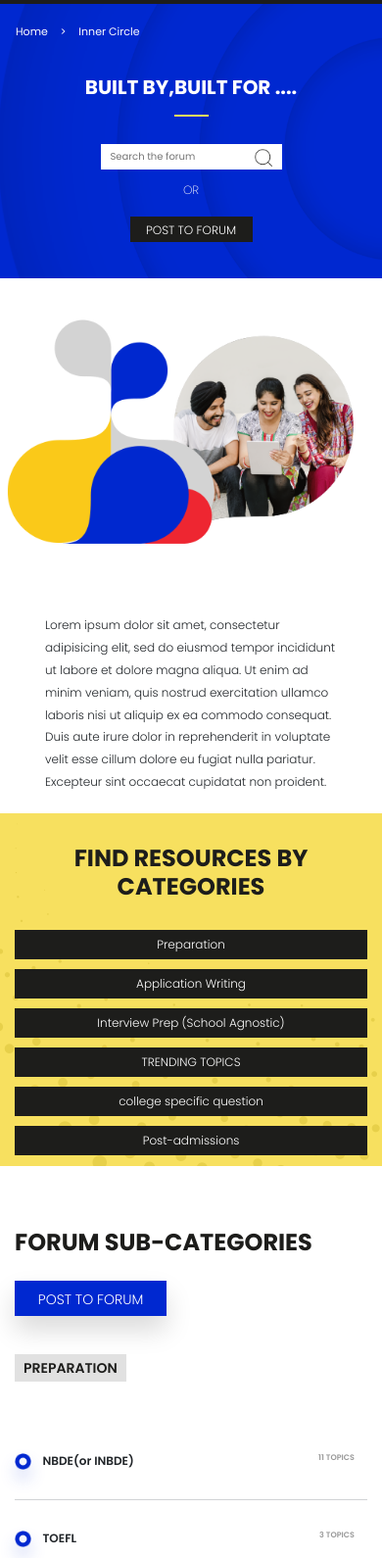
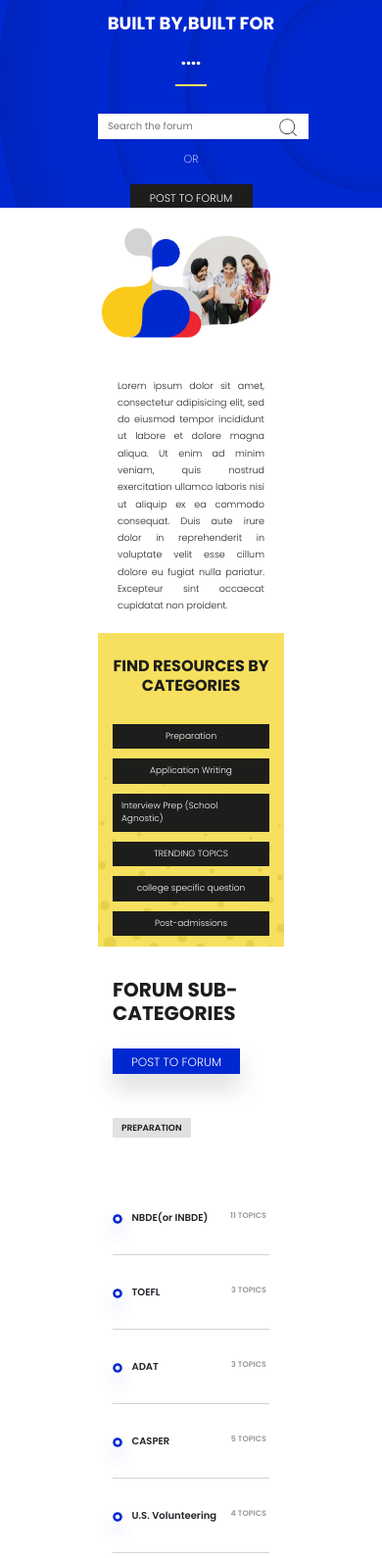
Before and after one commit to myfreelance-in/interview-task, a plain HTML site: page index.html in a window 390 px wide. Shown: the part 88-1678 px from the top of the page at 98% size. Drawn offline with nearby package versions, Linux system fonts and the light colour scheme.

Commit message:
Update style.css

```diff
--- a/assets/css/style.css
+++ b/assets/css/style.css
@@ -2,19 +2,25 @@
 @import url('https://fonts.googleapis.com/css2?family=Poppins:ital,wght@0,100;0,200;0,300;0,400;0,500;0,600;0,700;0,800;0,900;1,100;1,200;1,300;1,400;1,500;1,600;1,700;1,800;1,900&display=swap');
 
 *{
+    margin: 0;
+    padding: ;
     box-sizing: border-box;
 }
 
 .body{
-    width: 100%;
     height: auto;
+    overflow-x: hidden !important;
 }
+
+.inner-padding{
+    padding: 0 250px;
+  }
 
 .logo{
 font-family: Poppins;
 font-weight: bold;
-font-size: 20px;
-line-height: 33px;
+font-size: 16px;
+line-height: 1.5;
 display: flex;
 align-items: flex-end;
 color: #FFFFFF;
@@ -24,8 +30,7 @@ color: #FFFFFF;
 font-family: Poppins;
 font-style: normal;
 font-weight: 200;
-font-size: 20px;
-line-height: 33px;
+font-size: 16px;
 display: flex;
 align-items: flex-end;
 color: #FFFFFF;
@@ -33,28 +38,28 @@ color: #FFFFFF;
 
 /* Css of Navbar */
 .nav-item{
-    padding: 0px 35px;
+    padding: 0px 0px;
 }
 
 .nav-link{
 font-family: Poppins;
 font-style: normal;
 font-weight: normal;
-font-size: 16px;
+font-size: 12px;
 line-height: 27px;
 color: #FFFFFF !important;
 }
 
 
 .dropdown-menu{
-    width: 234px ;
+    width: 213px ;
     height: auto ;
+    left: -21px;
     top: 59px;
-    padding: 20px;
-    margin: 10px;
+    padding: 5px;
     float: left !important;
     font-family: Poppins;
-    font-size: 0.8rem;
+    font-size: 0.7rem;
     line-height: 2.5;
     color: #212529;
     text-align: left;
@@ -67,7 +72,7 @@ color: #FFFFFF !important;
   .dropdown-menu:after {
     content: " ";
     position: absolute;
-    right: 30px;
+    right: 33px;
     top: -15px;
     border-top: none;
     border-right: 15px solid transparent;
@@ -81,75 +86,98 @@ color: #FFFFFF !important;
 
 @media screen and (max-width: 1024px)
 {
+    .inner-padding{
+        padding: 0 200px;
+      }
+
     .logo1, .logo{
-        font-size: 18px;
+        font-size: 12px;
     }
     .nav-item{
-        padding: 0px 25px;
+        padding: 0px 0px;
     }
 
     .nav-link{
-        font-size: 14px;
+        font-size: 9px;
         }
 
         .dropdown-menu{
-            width: 220px;
+            width: 200px;
+            left: -37px;
+            top: 59px;
         }
 
 }
 
 @media screen and (max-width: 768px)
 {
+    .inner-padding{
+        padding: 0 130px;
+      }
+
     .logo1, .logo{
-        font-size: 16px;
+        font-size: 10px;
     }
     .nav-item{
         padding: 0px 0px;
     }
 
     .nav-link{
-        font-size: 12px;
+        font-size: 10px;
         }
 
+
         .dropdown-menu::after{
-            right: 585px;
-            top: 38px;
+            right: 137px;
+            top: 30px;
         }
 }
 
 @media screen and (max-width: 480px)
 {
+
+
+.inner-padding{
+    padding: 0 100px;
+  }
+
     .logo1, .logo{
-        font-size: 14px;
+        font-size: 9px;
     }
     .nav-item{
         padding: 0px 0px;
     }
 
     .nav-link{
-        font-size: 12px;
+        font-size: 10px;
         }
 
         .dropdown-menu::after{
-            right: 242px;
-            top: 38px;
+            right: 94px;
+            top: 32px;
         }
 }
 
 @media screen and (max-width: 375px)
 {
+    .inner-padding{
+        padding: 0 80px;
+      }
         .dropdown-menu::after{
-            right: 193px;
-            top: 38px;
+            right: 83px;
+            top: 32px;
         }
 }
 
 @media screen and (max-width: 320px)
 {
+    .inner-padding{
+        padding: 0 60px;
+      }
 
         .dropdown-menu::after{
-            right: 137px;
-            top: 38px;
+            right: 62px;
+            top: 32px;
         }
 }
 
@@ -168,15 +196,16 @@ color: #FFFFFF !important;
 
 .breadcrumb{
     background-color: transparent;
-    padding-top: 20px;
+    padding-top: 15px;
+    padding: .75rem 0rem;
     font-family: Poppins;
-    font-size: 13px;
+    font-size: 12px;
 }
 
 .breadcrumb a{
     background-color: transparent;
     font-family: Poppins;
-    font-size: 13px;
+    font-size: 12px;
     color: #FFFFFF;
 }
 
@@ -186,7 +215,7 @@ color: #FFFFFF !important;
 
 .breadcrumb-item{
     font-family: Poppins;
-    font-size: 13px;
+    font-size: 12px;
     color: #FFFFFF;
 }
 
@@ -201,7 +230,7 @@ color: #FFFFFF !important;
 .banner-heading h1{
     font-family: Poppins;
     font-weight: bold;
-    font-size: 45px;
+    font-size: 40px;
     line-height: 2;
     color: #FFFFFF;
     transition: 0.4s;
@@ -210,7 +239,7 @@ color: #FFFFFF !important;
 .banner-heading h4{
     font-family: Poppins;
     font-weight: 200;
-    font-size: 18px;
+    font-size: 16px;
     line-height: 2;
     margin-bottom: 15px;
     color: #FFFFFF;
@@ -233,7 +262,7 @@ color: #FFFFFF !important;
 
 form.search input[type=text] {
     padding: 10px;
-    font-size: 16px;
+    font-size: 14px;
     font-family: Poppins;
     border: 0px solid grey;
     float: left;
@@ -248,7 +277,7 @@ form.search input[type=text] {
     padding: 10px;
     background: #ffffff;
     color: #000000;
-    font-size: 17px;
+    font-size: 15px;
     border: 0px solid grey;
     border-left: none;
     cursor: pointer;
@@ -288,7 +317,7 @@ text-decoration: none;
 .post-forum-button a{
     font-family: Poppins;
     font-weight: 300;
-    font-size: 18px;
+    font-size: 16px;
     color: #ffffff;
 }
 
@@ -297,11 +326,11 @@ text-decoration: none;
   @media screen and (max-width:1024px) {
 
     .banner{
-        height: 450px;
+        height: 400px;
     }
 
     .banner-heading h1{
-        font-size: 35px;
+        font-size: 30px;
     }
 
     .banner-line{
@@ -311,11 +340,12 @@ text-decoration: none;
     }
 
     .search-bar{
-        width: 40%;
+        width: 70%;
+        height: 65px;
     }
 
     form.search input[type=text] {
-        font-size: 14px;
+        font-size: 12px;
         width: 85%;
         height: 46px;
       }
@@ -323,7 +353,7 @@ text-decoration: none;
       form.search button {
         width: 15%;
         height: 46px;
-        font-size: 15px;
+        font-size: 13px;
       }
 
       form.search button img {
@@ -332,7 +362,7 @@ text-decoration: none;
       }
 
       .banner-heading h4{
-        font-size: 16px;
+        font-size: 14px;
     }
 
     .post-forum-button{
@@ -342,7 +372,7 @@ text-decoration: none;
     }
 
     .post-forum-button a{
-        font-size: 16px;
+        font-size: 14px;
     }
 
   }
@@ -350,26 +380,26 @@ text-decoration: none;
   @media screen and (max-width:768px) {
 
     .banner{
-        height: 380px;
+        height: 330px;
     }
 
     .banner-heading h1{
-        font-size: 25px;
+        font-size: 20px;
     }
 
     .banner-line{
-        width: 60px;
+        width: 45px;
         height: 3px;
         margin-bottom: 2rem;
     }
 
     .search-bar{
-        width: 35%;
-        height: 60px;
+        width: 65%;
+        height: 50px;
     }
 
     form.search input[type=text] {
-        font-size: 12px;
+        font-size: 11px;
         width: 80%;
         height: 36px;
       }
@@ -377,7 +407,7 @@ text-decoration: none;
       form.search button {
         width: 20%;
         height: 36px;
-        font-size: 13px;
+        font-size: 12px;
         padding: 7px 0px 7px 10px;
       }
 
@@ -387,7 +417,7 @@ text-decoration: none;
       }
 
       .banner-heading h4{
-        font-size: 14px;
+        font-size: 12px;
     }
 
     .post-forum-button{
@@ -397,7 +427,7 @@ text-decoration: none;
     }
 
     .post-forum-button a{
-        font-size: 14px;
+        font-size: 12px;
     }
 
   }
@@ -405,26 +435,26 @@ text-decoration: none;
   @media screen and (max-width:480px) {
 
     .banner{
-        height: 280px;
+        height: 260px;
     }
 
     .breadcrumb a,
     .breadcrumb-item{
-        font-size: 11px;
+        font-size: 9px;
     }
 
     .banner-heading h1{
-        font-size: 20px;
+        font-size: 18px;
     }
 
     .banner-line{
-        width: 35px;
+        width: 32px;
         height: 2px;
         margin-bottom: 1.8rem;
     }
 
     .search-bar{
-        width: 185px;
+        width: 215px;
         height: 35px;
     }
 
@@ -448,7 +478,7 @@ text-decoration: none;
       }
 
       .banner-heading h4{
-        font-size: 12px;
+        font-size: 11px;
     }
 
     .post-forum-button{
@@ -458,7 +488,7 @@ text-decoration: none;
     }
 
     .post-forum-button a{
-        font-size: 12px;
+        font-size: 11px;
     }
 
 
@@ -469,34 +499,35 @@ text-decoration: none;
 /* Css of image and para Section */
 
 .card-text{
-margin: 150px 26px;
+margin: 75px 0px;
 /* text-align: justify; */
 font-family: Poppins;
 font-weight: 300;
-font-size: 18px;
-line-height: 1.9;
+font-size: 0.8rem;
+line-height: 1.8;
 transition: 0.4s;
 }
 
 @media screen and (max-width:1024px) {
     .card-text{
-        margin: 70px 26px;
-        font-size: 16px;
+        margin: 26px 0px;
+        font-size: 0.7rem;
         }
   }
 
   @media screen and (max-width:768px) {
     .card-text{
-        margin: 10px 26px;
-        font-size: 14px;
+        margin: 20px 0px;
+        font-size: 0.58rem;
         }
 
   }
 
   @media screen and (max-width:480px) {
     .card-text{
-        margin: 10px 26px;
-        font-size: 12px;
+        margin: 0px 0px;
+        font-size: 0.6rem;
+        text-align: justify;
         }
 
   }
@@ -507,15 +538,16 @@ transition: 0.4s;
 .banner3{
     background-image: url("../images/background/categories.png");
     height: 360px;
+    margin: 0px auto;
     background-position: center;
     background-repeat: no-repeat;
     background-size: cover;
 }
 
 .ban3-heading h1{
-    padding-top: 4rem;
+    padding-top: 3.5rem;
     text-align: center;
-    font-size: 2.5rem;
+    font-size: 2rem;
     font-family: Poppins;
     font-weight: bold;
     color: #1D1D1B;
@@ -536,7 +568,7 @@ transition: 0.4s;
     color: #FFFFFF !important;
     font-family: Poppins;
     font-weight: 300;
-    font-size: 16px;
+    font-size: 12px;
     transition: 0.4s;
 }
 
@@ -551,7 +583,7 @@ transition: 0.4s;
     color: #FFFFFF !important;
     font-family: Poppins;
     font-weight: 300;
-    font-size: 16px;
+    font-size: 12px;
     transition: 0.4s;
 }
 
@@ -576,67 +608,88 @@ color: #1D1D1B !important;
 }
 
 .menu-align{
-    margin-left: 240px;
+    margin-left: 197px;
 }
 
 .menu-align1{
-    margin-right: 300px;
+    margin-right: 246px;
 }
 
 
 @media screen and (max-width:1024px) {
     .category-menu a{
-      font-size: 15px;
+      font-size: 9px;
+      padding: 5px 11px;
+    }
+
+    .banner3{
+        height: 240px;
+    }
+
+    .menu-align{
+        margin-left: 147px;
+    }
+
+    .menu-align1{
+        margin-right: 184px;
     }
 
     .category-menu1 a{
-        font-size: 15px;
-        padding: 10px 12px;
+        font-size: 9px;
+        padding: 5px 11px;
       }
 
     .category-box{
-        margin-top: 65px;
+        margin-top: 40px;
     }
 
     .ban3-heading h1{
-        padding-top: 3rem;
-       font-size: 2rem;
+        padding-top: 2.5rem;
+       font-size: 1.5rem;
     }
   }
 
   @media screen and (max-width:768px) {
     .category-menu a{
-        font-size: 12px;
+        font-size: 7px;
         padding: 6px 9px;
       }
 
       .menu-align{
-        margin-left: 164px;
+        margin-left: 120px;
+    }
+
+    .banner3{
+        height: 190px;
     }
 
     .menu-align1{
-        margin-right: 214px;
+        margin-right: 148px;
     }
 
       .category-menu1 a{
-        font-size: 12px;
+        font-size: 7px;
         padding: 6px 9px;
       }
 
       .category-box{
-        margin-top: 55px;
+        margin-top: 35px;
     }
 
     .ban3-heading h1{
-        padding-top: 3rem;
-       font-size: 1.8rem;
+        padding-top: 1.5rem;
+       font-size: 1.4rem;
     }
   }
 
   @media screen and (max-width:480px) {
     .category-menu a{
-        font-size: 12px;
+        font-size: 9px;
     margin-bottom: 10px;
+    }
+
+    .banner3{
+        height: 320px;
     }
     .menu-align{
         margin-left: 0px;
@@ -647,7 +700,7 @@ color: #1D1D1B !important;
     }
 
       .category-menu1 a{
-        font-size: 12px;
+        font-size: 9px;
         margin-bottom: 10px;
         margin-top: 0px;
       }
@@ -656,8 +709,8 @@ color: #1D1D1B !important;
     }
 
     .ban3-heading h1{
-        padding-top: 2rem;
-       font-size: 1.5rem;
+        padding-top: 1.5rem;
+       font-size: 1rem;
     }
   }
 
@@ -668,20 +721,21 @@ color: #1D1D1B !important;
     margin: 0px;
 }
 .category1{
-    margin-top: 4rem;
+    margin-top: 2rem;
 }
 .category-heading h1{
-    padding-top: 4rem;
+    padding-top: 2rem;
     font-family: Poppins;
     font-weight: bold;
+    font-size: 30px;
     color: #1D1D1B;
     transition: 0.4s;
 }
 .post-forum-button2{
     text-align: center;
-    padding: 16px;
-    width: 209px;
-    height: 56px;
+    padding: 10px;
+    width: 180px;
+    height: 46px;
     float: right;
     background: #0028D0;
     box-shadow: 0px 14px 27px rgba(0, 0, 0, 0.15);
@@ -695,7 +749,7 @@ text-decoration: none;
 .post-forum-button2 a{
     font-family: Poppins;
     font-weight: 300;
-    font-size: 18px;
+    font-size: 16px;
     color: #ffffff;
 }
 
@@ -713,7 +767,7 @@ ul.sub-category-title li{
     font-family: Poppins;
     font-weight: 600;
     text-transform: uppercase;
-    font-size: 21px;
+    font-size: 18px;
     transition: 0.4s;
 }
 
@@ -746,14 +800,14 @@ ul.sub-category-title li{
     font-family: Poppins;
 font-style: normal;
 font-weight: 600;
-font-size: 12px;
+font-size: 11px;
 color: #999999;
 transition: 0.4s;
 }
 
 ul.category-list li img{
-    width: 20px;
-    height: 20px;
+    width: 18px;
+    height: 18px;
     filter: drop-shadow(0px 10px 8px rgba(0, 40, 208, 0.23));
     -webkit-filter: drop-shadow(0px 10px 8px rgba(0, 40, 208, 0.23));
     transition: 0.4s;
@@ -767,59 +821,25 @@ ul.category-list li{
     font-family: Poppins;
     font-style: normal;
     font-weight: 600;
-    font-size: 20px;
+    font-size: 18px;
     border-bottom: 1px solid #D1D3D5;
     transition: 0.4s;
 }
 
 @media screen and (max-width:1024px) {
+
     .category-heading h1{
-        font-size: 2rem;
+        font-size: 25px;
     }
 
     ul.sub-category-title li{
-        padding: 8px 13px;
-        font-size: 18px;
-    }
-
-    .post-forum-button2{
-        padding: 13px;
-        width: 185px;
-        height: 46px;
-    }
-
-    .post-forum-button2 a{
-        font-size: 16px;
-    }
-
-    ul.category-list li{
-        font-size: 18px;
-    }
-
-    ul.category-list li img{
-        width: 19px;
-        height: 19px;
-    }
-
-    .badges {
-    font-size: 10px;
-    }
-
-  }
-
-  @media screen and (max-width:768px) {
-    .category-heading h1{
-        font-size: 1.8rem;
-    }
-
-    ul.sub-category-title li{
-        padding: 6px 11px;
+        padding: 4px 11px;
         font-size: 16px;
     }
 
     .post-forum-button2{
         padding: 6px;
-        width: 155px;
+        width: 140px;
         height: 36px;
     }
 
@@ -832,13 +852,49 @@ ul.category-list li{
     }
 
     ul.category-list li img{
-        width: 18px;
-        height: 18px;
+        width: 16px;
+        height: 16px;
+    }
+
+    .badges {
+    font-size: 10px;
+    margin-right: 70px;
+    }
+
+  }
+
+  @media screen and (max-width:768px) {
+    .category-heading h1{
+        font-size: 20px;
+    }
+
+    ul.sub-category-title li{
+        padding: 6px 11px;
+        font-size: 14px;
+    }
+
+    .post-forum-button2{
+        padding: 0px;
+        width: 130px;
+        height: 26px;
+    }
+
+    .post-forum-button2 a{
+        font-size: 12px;
+    }
+
+    ul.category-list li{
+        font-size: 14px;
+    }
+
+    ul.category-list li img{
+        width: 14px;
+        height: 14px;
     }
 
     .badges {
         font-size: 10px;
-        margin-right: 85px;
+        margin-right: 60px;
         }
 
 
@@ -846,7 +902,7 @@ ul.category-list li{
 
   @media screen and (max-width:480px) {
     .category-heading h1{
-        font-size: 1.5rem;
+        font-size: 20px;
     }
 
     .category1{
@@ -855,33 +911,52 @@ ul.category-list li{
 
     ul.sub-category-title li{
         padding: 4px 9px;
-        font-size: 14px;
+        font-size: 9px;
     }
 
     .post-forum-button2{
-        padding: 6px;
-        width: 155px;
-        height: 36px;
+        padding: 0px;
+        width: 130px;
+        height: 26px;
         float: none;
     }
 
     .post-forum-button2 a{
-        font-size: 14px;
+        font-size: 12px;
     }
 
     ul.category-list li{
-        font-size: 12px;
+        font-size: 10px;
     }
 
     ul.category-list li img{
-        width: 17px;
-        height: 17px;
+        width: 10px;
+        height: 10px;
     }
 
     .badges {
         font-size: 8px;
-        margin-right: 10px;
+        margin-right: 0px;
         }
+
+  }
+  @media screen and (max-width:375px) {
+
+    ul.sub-category-title li{
+        padding: 4px 9px;
+        font-size: 8px;
+    }
+
+
+
+  }
+  @media screen and (max-width:320px) {
+
+    ul.sub-category-title li{
+        padding: 4px 9px;
+        font-size: 8px;
+    }
+
 
   }
 
@@ -909,11 +984,11 @@ ul.category-list li{
 
 .f-align p{
     text-align: left;
-    width: 67%;
+    width: 100%;
     font-family: Poppins;
     font-style: normal;
     font-weight: 200;
-    font-size: 14px;
+    font-size: 12px;
     color: #FFFFFF;
     line-height: 1.5;
     transition: 0.4s;
@@ -929,7 +1004,7 @@ ul.category-list li{
 	font-family: Poppins;
     font-weight: 300;
     color: #FFFFFF;
-    font-size: 18px;
+    font-size: 16px;
 	text-align: left;
     line-height: 3;
     margin-top: 80px;
@@ -941,7 +1016,7 @@ ul.category-list li{
 	font-family: Poppins;
     font-weight: 300;
     color: #FFFFFF;
-    font-size: 18px;
+    font-size: 16px;
 	text-align: left;
     line-height: 4;
     margin-top: 80px;
@@ -962,10 +1037,14 @@ text-decoration: none;
     font-family: Poppins;
     font-style: normal;
     font-weight: 300;
-    font-size: 18px;
+    font-size: 16px;
     padding: 10px;
     margin-bottom: 0px;
     transition: 0.4s;
+}
+
+.footer-inner-padding{
+    padding: 0px 250px;
 }
 
 
@@ -980,24 +1059,24 @@ text-decoration: none;
     }
 
     .f-align p{
-        width: 92%;
-        font-size: 12px;
+        width: 127%;
+        font-size: 10px;
     }
 
     .f-align1 ul{
-        font-size: 16px;
+        font-size: 11px;
     }
 
     .f-align2 ul{
-        font-size: 16px;
+        font-size: 11px;
     }
 
     .icon-size{
-        font-size: 30px;
+        font-size: 20px;
     }
 
     .fo-footer p{
-        font-size: 16px;
+        font-size: 12px;
     }
 
   }
@@ -1014,24 +1093,24 @@ text-decoration: none;
     }
 
     .f-align p{
-        width: 97%;
-        font-size: 11px;
+        width: 122%;
+        font-size: 8px;
     }
 
     .f-align1 ul{
-        font-size: 14px;
+        font-size: 8px;
     }
 
     .f-align2 ul{
-        font-size: 14px;
+        font-size: 8px;
     }
 
     .icon-size{
-        font-size: 25px;
+        font-size: 15px;
     }
 
     .fo-footer p{
-        font-size: 14px;
+        font-size: 10px;
     }
 
   }
@@ -1047,7 +1126,7 @@ text-decoration: none;
     }
 
     .f-align p{
-        width: 90%;
+        width: 120%;
         font-size: 10px;
     }
 
```
